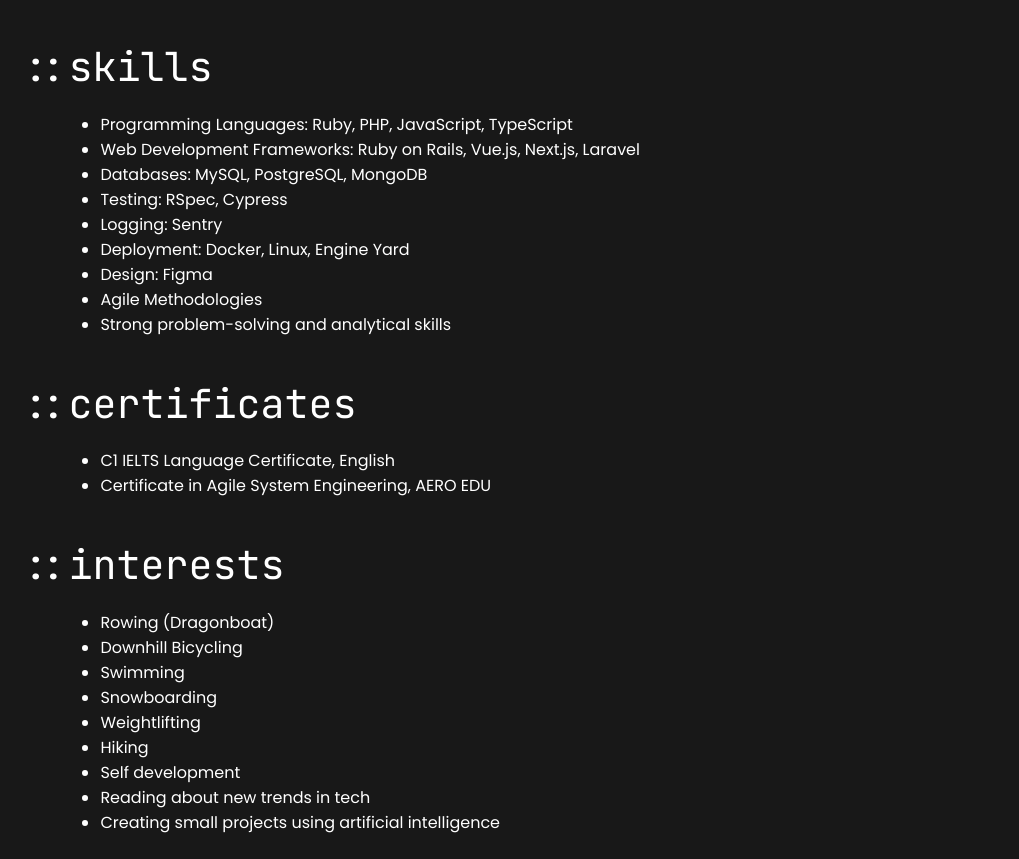
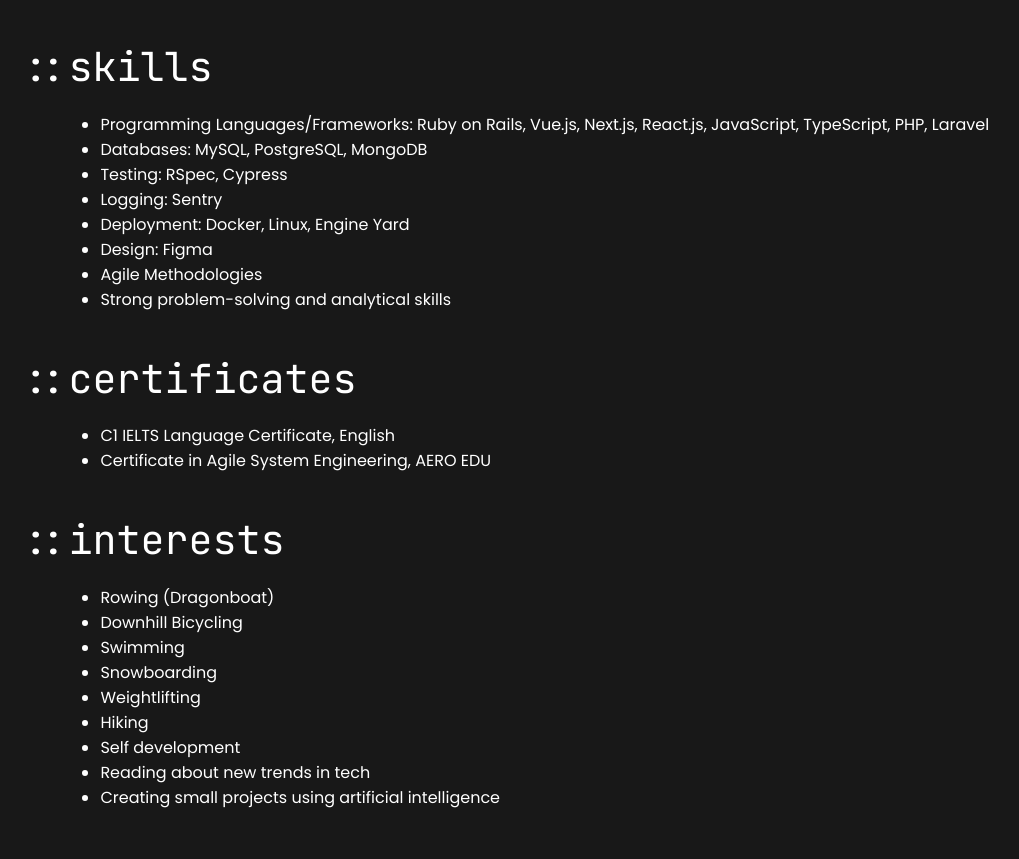
Before and after one commit to Erixon159/personal_website, a Next.js app: page / in a window 1280 px wide. Shown: the part 4708-5567 px from the top of the page, without its empty margins (82-1101 px from the left). Built offline with nearby package versions, Linux system fonts and the light colour scheme.

Commit message:
Rewrite skills

```diff
--- a/src/common/components/Resume/Resume.tsx
+++ b/src/common/components/Resume/Resume.tsx
@@ -142,8 +142,7 @@
         </h3>
         <blockquote>
           <ul>
-            <li>Programming Languages: Ruby, PHP, JavaScript, TypeScript</li>
-            <li>Web Development Frameworks: Ruby on Rails, Vue.js, Next.js, Laravel</li>
+            <li>Programming Languages/Frameworks: Ruby on Rails, Vue.js, Next.js, React.js, JavaScript, TypeScript, PHP, Laravel</li>
             <li>Databases: MySQL, PostgreSQL, MongoDB</li>
             <li>Testing: RSpec, Cypress</li>
             <li>Logging: Sentry</li>
```
